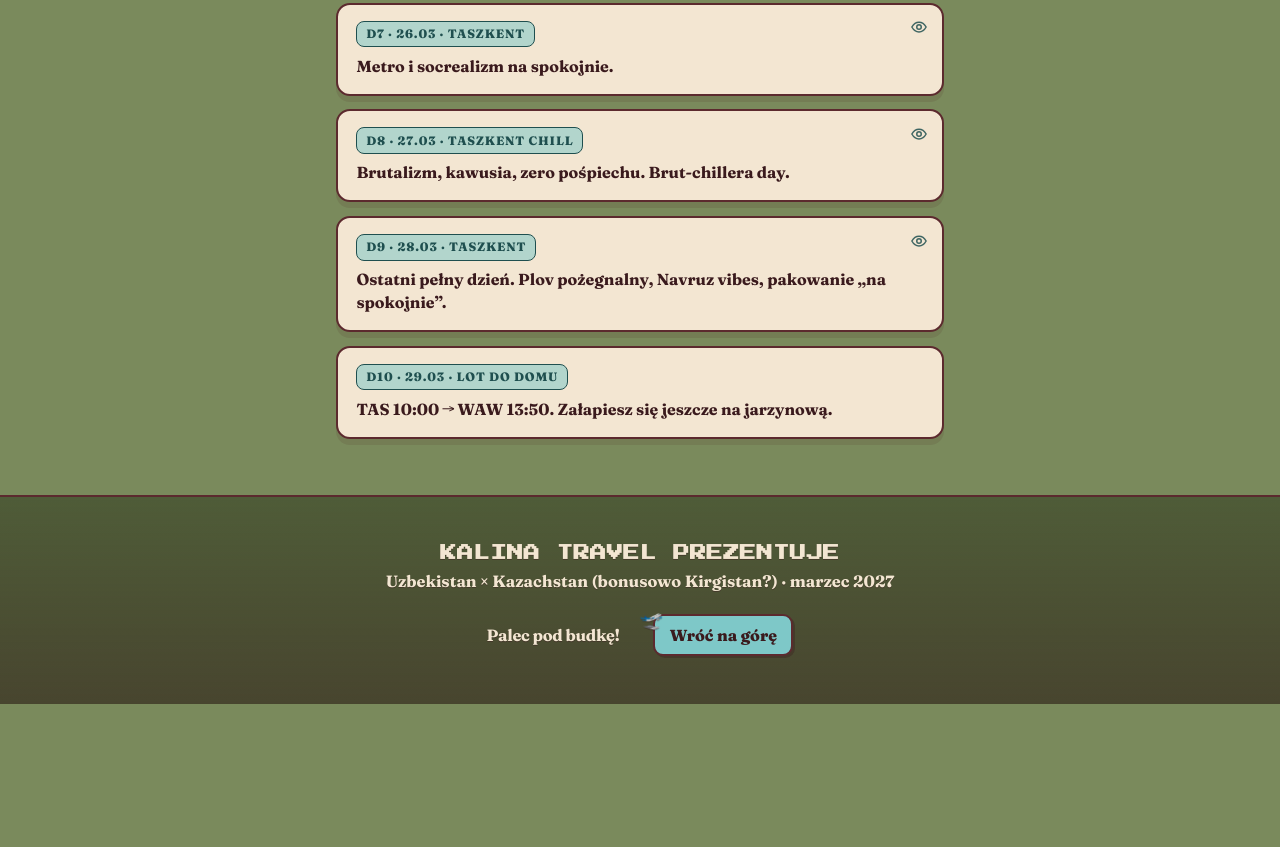
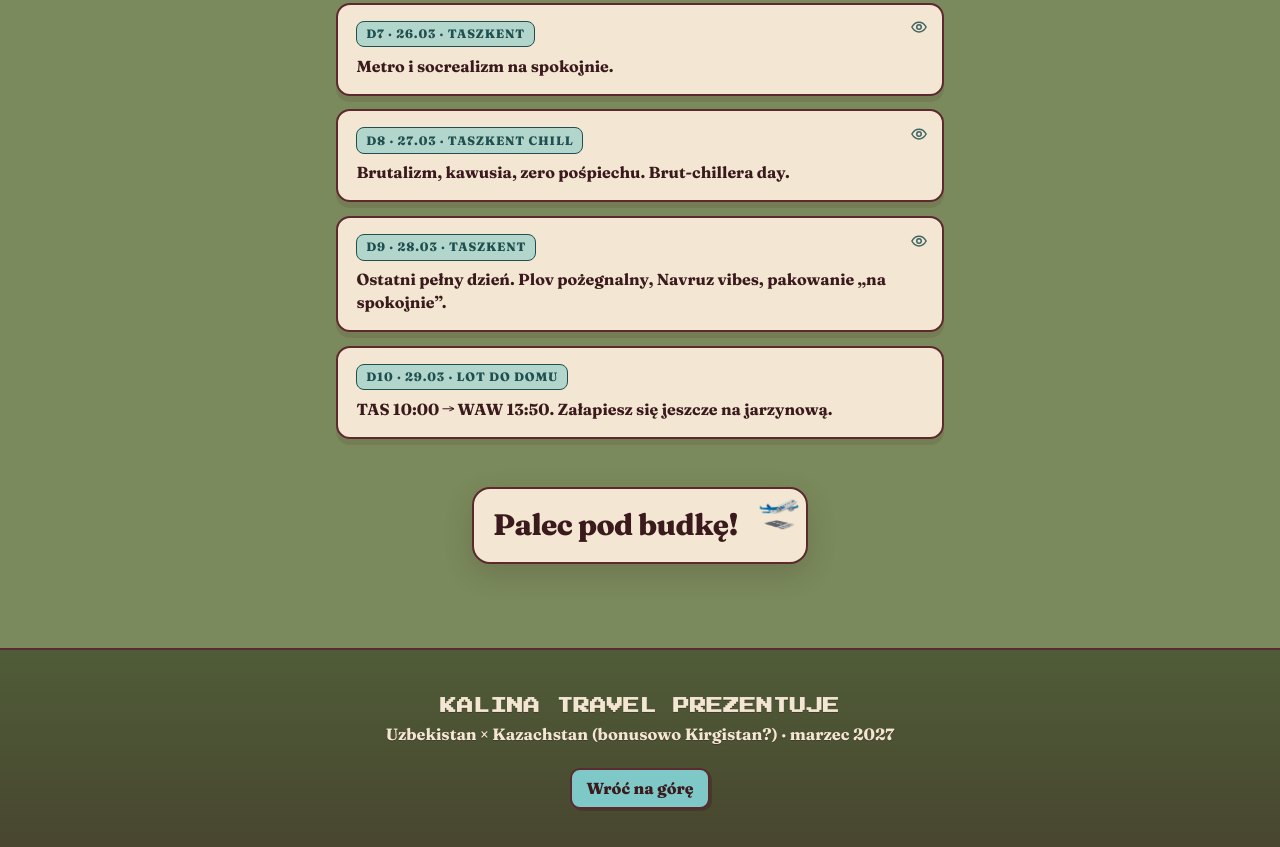
Before and after one commit to kalinatyrkiel/uzbektrip, a website built with Vite: page index.html in a window 1280 px wide. Shown: the part 6390-7237 px from the top of the page. Before the commit the page ends 7094 px from the top, so only its background shows below. Built offline with nearby package versions, Linux system fonts and the light colour scheme; files whose address does not match are found by name.

Commit message:
Move closing cheer out of the footer
Place Palec pod budkę with the takeoff plane in a last content section
before the footer chrome.

```diff
--- a/index.html
+++ b/index.html
@@ -1082,15 +1082,17 @@
           </div>
         </section>
 
+        <section class="section closing" id="palec" aria-label="Zakończenie">
+          <p class="closing-cheer">
+            Palec pod budkę!
+            <span class="closing-cheer__plane" aria-hidden="true">🛫</span>
+          </p>
+        </section>
       </main>
 
       <footer class="footer">
         <p class="brand brand--sm">Kalina Travel Prezentuje</p>
         <p>Uzbekistan × Kazachstan (bonusowo Kirgistan?) · marzec 2027</p>
-        <p class="closing-cheer">
-          Palec pod budkę!
-          <span class="closing-cheer__plane" aria-hidden="true">🛫</span>
-        </p>
         <a href="#top">Wróć na górę</a>
       </footer>
     </div>
--- a/src/style.css
+++ b/src/style.css
@@ -1403,17 +1403,28 @@ body.lightbox-open {
   background: #6ebaba;
 }
 
+.closing {
+  padding-top: 2rem;
+  padding-bottom: 2.75rem;
+  text-align: center;
+}
+
 .closing-cheer {
   display: inline-flex;
   align-items: center;
   justify-content: center;
   gap: 0.45rem;
-  margin: 1.15rem 0 0.35rem !important;
+  margin: 0;
+  padding: 0.95rem 1.2rem;
   font-family: var(--font-heading);
-  font-size: clamp(1.2rem, 4.2vw, 1.55rem);
+  font-size: clamp(1.35rem, 5vw, 1.85rem);
   font-weight: 800;
   letter-spacing: -0.02em;
-  color: var(--cream);
+  color: var(--burgundy-ink);
+  background: var(--cream);
+  border: 2.5px solid var(--burgundy);
+  border-radius: var(--radius);
+  box-shadow: var(--shadow);
 }
 
 .closing-cheer__plane {
```
